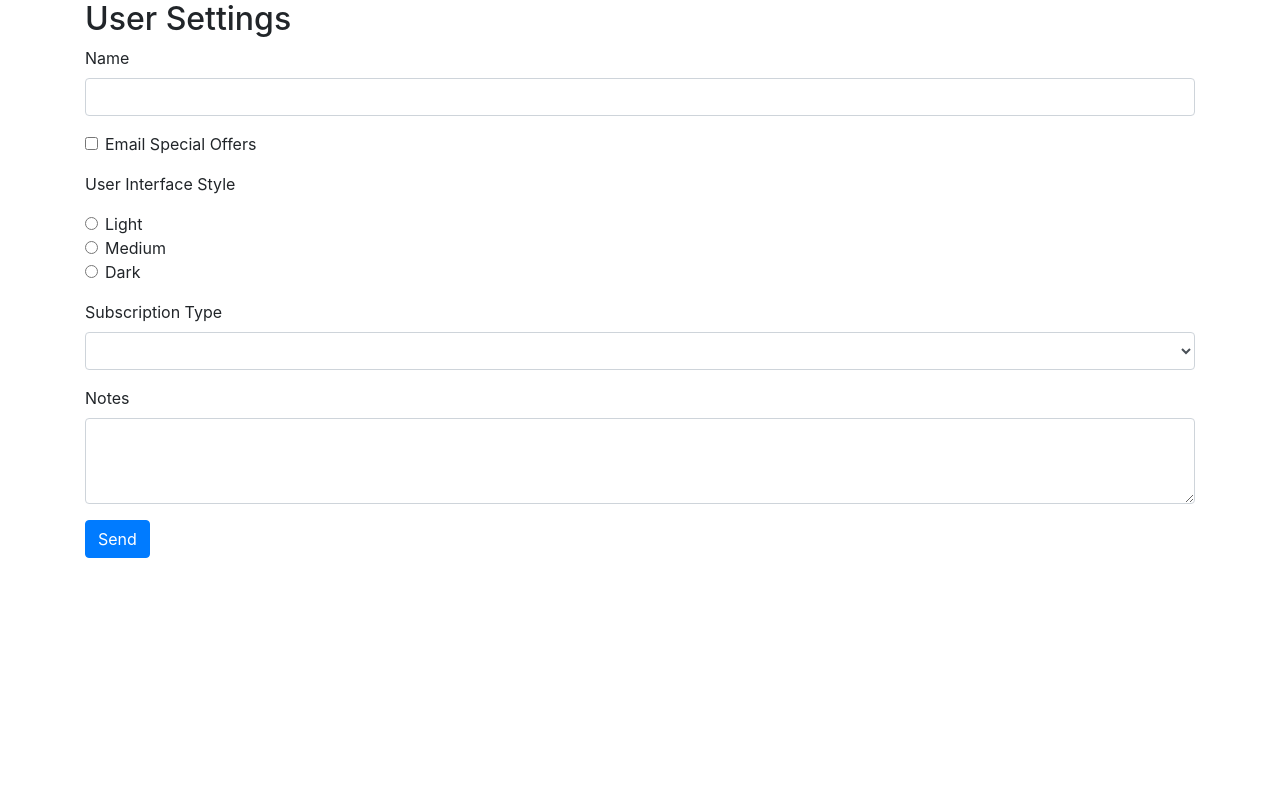
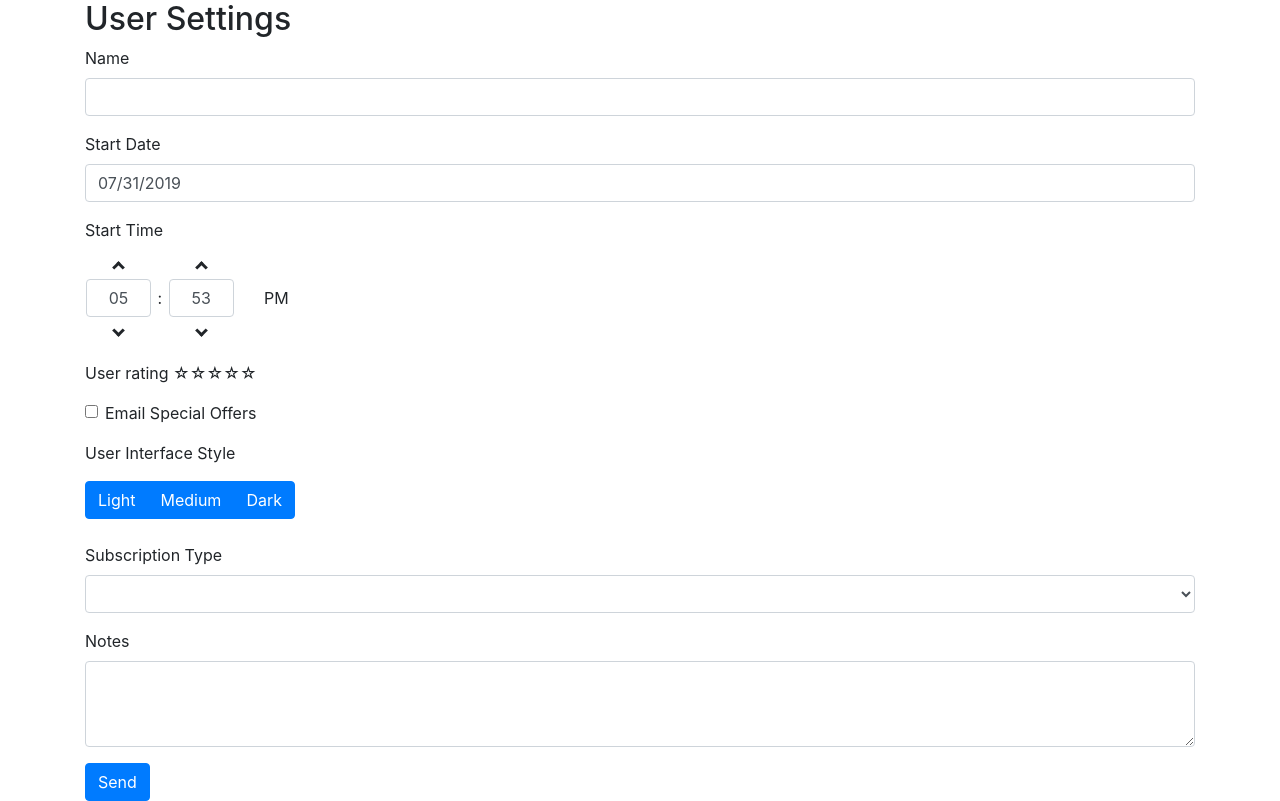
Before and after one commit to nthacker12/angular-forms, an Angular app: page / in a window 1280 px wide. Built offline with nearby package versions, Linux system fonts and the light colour scheme.

Commit message:
Added in ngx module and added some basic UI components

```diff
--- a/angular.json
+++ b/angular.json
@@ -25,6 +25,7 @@
             ],
             "styles": [
               "node_modules/bootstrap/dist/css/bootstrap.min.css",
+              "node_modules/ngx-bootstrap/datepicker/bs-datepicker.css",
               "src/styles.css"
             ],
             "scripts": []
--- a/package.json
+++ b/package.json
@@ -20,6 +20,7 @@
     "@angular/platform-browser-dynamic": "~8.1.2",
     "@angular/router": "~8.1.2",
     "bootstrap": "^4.3.1",
+    "ngx-bootstrap": "^5.1.0",
     "rxjs": "~6.4.0",
     "tslib": "^1.9.0",
     "zone.js": "~0.9.1"
--- a/src/app/app.module.ts
+++ b/src/app/app.module.ts
@@ -2,6 +2,11 @@
 import { NgModule } from '@angular/core';
 import { FormsModule } from '@angular/forms';
 import { HttpClientModule } from '@angular/common/http';
+import { ButtonsModule } from 'ngx-bootstrap/buttons';
+import { BsDatepickerModule } from 'ngx-bootstrap/datepicker';
+import { BrowserAnimationsModule } from '@angular/platform-browser/animations';
+import { TimepickerModule } from 'ngx-bootstrap/timepicker';
+import { RatingModule } from 'ngx-bootstrap/rating';
 
 import { AppComponent } from './app.component';
 import { UserSettingsFormComponent } from './user-settings-form/user-settings-form.component';
@@ -14,7 +19,12 @@
   imports: [
     BrowserModule,
     FormsModule,
-    HttpClientModule
+    HttpClientModule,
+    ButtonsModule.forRoot(),
+    BrowserAnimationsModule,
+    BsDatepickerModule.forRoot(),
+    TimepickerModule.forRoot(),
+    RatingModule.forRoot()
   ],
   providers: [],
   bootstrap: [AppComponent]
--- a/src/app/user-settings-form/user-settings-form.component.html
+++ b/src/app/user-settings-form/user-settings-form.component.html
@@ -11,6 +11,27 @@
         <div [hidden]='!form.submitted || nameField.valid' class='alert alert-danger'>Enter a name</div>
       </div>
 
+      <div class='form-group'>
+        <label for='startDate'>Start Date</label>
+        <input type='text'
+          placeholder='Start Date'
+          class='form-control'
+          [(ngModel)]='startDate' name='startDate' id='startDate'
+          bsDatepicker>
+      </div>
+
+      <div class='form-group'>
+        <label for='startTime'>Start Time</label>
+        <timepicker [(ngModel)]='startTime' name='startTime' id='startTime'></timepicker>
+      </div>
+
+      <div class='form-group'>
+        User rating
+        <rating [(ngModel)]="userRating" [max]="maxRating"
+          name='userRating' id='userRating'
+          [titles]="['one','two','three']"></rating>
+      </div>
+
       <div class='form-check form-group'>
         <input class='form-check-input' type='checkbox' id='emailOffers' name='emailOffers' [(ngModel)]='userSettings.emailOffers'>
         <label class='form-check-label' for='emailoffers'>Email Special Offers</label>
@@ -18,17 +39,13 @@
 
       <p>User Interface Style</p>
       <div class='form-group'>
-        <div class='form-check'>
-          <input class='form-check-input' type='radio' name='interfaceStyle' id='lightInterface' value='light' [(ngModel)]='userSettings.interfaceStyle'>
-          <label class='form-check-label' for='lightInterface'>Light</label>
-        </div>
-        <div class='form-check'>
-          <input class='form-check-input' type='radio' name='interfaceStyle' id='mediumInterface' value='medium' [(ngModel)]='userSettings.interfaceStyle'>
-          <label class='form-check-label' for='mediumInterface'>Medium</label>
-        </div>
-        <div class='form-check'>
-          <input class='form-check-input' type='radio' name='interfaceStyle' id='darkInterface' value='dark' [(ngModel)]='userSettings.interfaceStyle'>
-          <label class='form-check-label' for='darkInterface'>Dark</label>
+        <div class='btn-group'>
+            <label class='btn btn-primary' [(ngModel)]='userSettings.interfaceStyle' name='interfaceStyle'
+                    btnRadio='Light' tabindex='0' role='button'>Light</label>
+            <label class='btn btn-primary' [(ngModel)]='userSettings.interfaceStyle' name='interfaceStyle'
+                    btnRadio='Medium' tabindex='0' role='button'>Medium</label>
+            <label class='btn btn-primary' [(ngModel)]='userSettings.interfaceStyle' name='interfaceStyle'
+                    btnRadio='Dark' tabindex='0' role='button'>Dark</label>
         </div>
       </div>
 
--- a/src/app/user-settings-form/user-settings-form.component.ts
+++ b/src/app/user-settings-form/user-settings-form.component.ts
@@ -24,11 +24,19 @@
   postError = false;
   postErrorMessage = '';
   subscriptionTypes: Observable<string[]>;
+  singleModel = 'On';
+  startDate: Date;
+  startTime: Date;
+  userRating = 0;
+  maxRating = 0;
 
   constructor(private dataService: DataService) { }
 
   ngOnInit() {
     this.subscriptionTypes = this.dataService.getSubscriptionTypes();
+
+    this.startDate = new Date();
+    this.startTime = new Date();
   }
 
   onBlur(field: NgModel): void {
```
Also changed, not shown: 1 other file (tests, documents, lock files or other folders).
